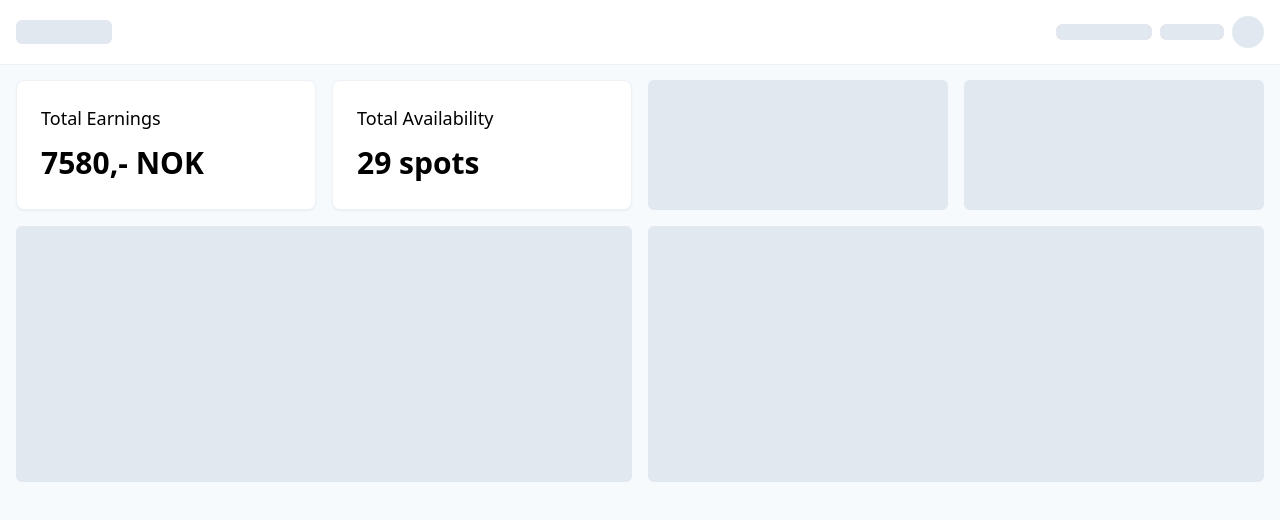
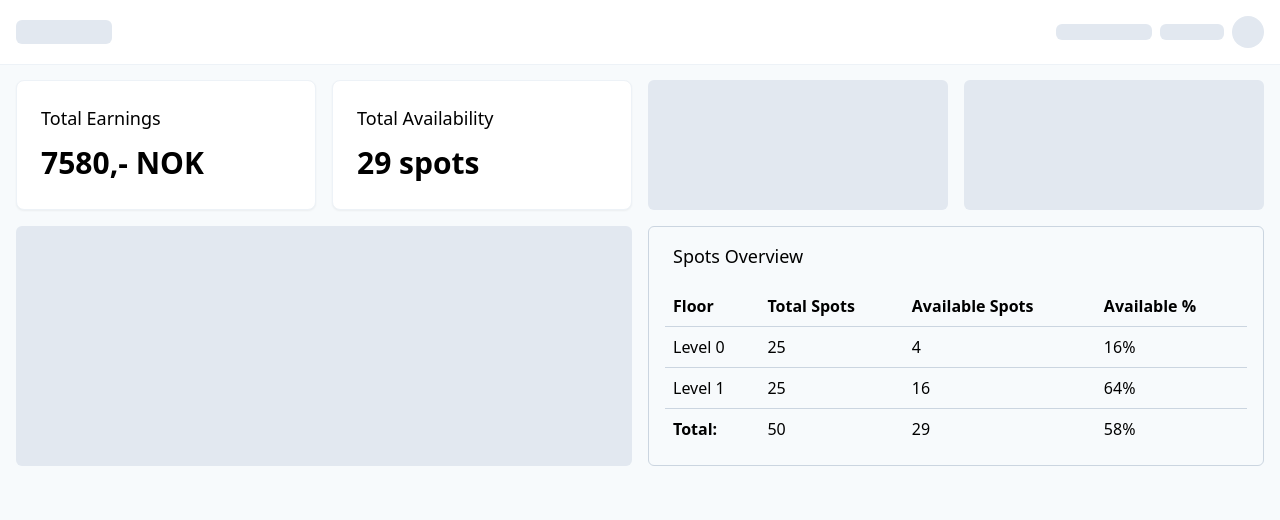
Before and after one commit to alexrohleder/parking-lot, a Next.js app: page / in a window 1280 px wide. Shown: the top 520 px of the page. Built offline with nearby package versions, Linux system fonts and the light colour scheme.

Commit message:
add spots overview table

```diff
--- a/pages/index.tsx
+++ b/pages/index.tsx
@@ -17,21 +17,60 @@ export const getStaticProps: GetStaticProps<Props> = async () => {
   };
 };
 
-export default function Dashboard(props: Props) {
+const percent = (n1: number, n2: number) => (n1 * 100) / n2 + "%";
+
+export default function Dashboard({ earnings, availability }: Props) {
   return (
     <Layout>
       <div className="grid gap-4 grid-cols-2 md:grid-cols-3 lg:grid-cols-4 pb-4">
-        <Card title="Total Earnings" value={`${props.earnings.amount},- NOK`} />
+        <Card title="Total Earnings" value={`${earnings.amount},- NOK`} />
         <Card
           title="Total Availability"
-          value={`${props.availability.totalAvailableSpots} spots`}
+          value={`${availability.totalAvailableSpots} spots`}
         />
         <div className="hidden sm:block placeholder" />
         <div className="hidden lg:block placeholder" />
       </div>
       <div className="grid gap-4 md:grid-cols-2">
-        <div className="hidden sm:block h-64 placeholder" />
-        <div className="hidden sm:block h-64 placeholder" />
+        <div className="hidden sm:block placeholder" />
+        <div className="border border-gray-400 rounded-md p-4">
+          <div className="text-lg mb-4 px-2">Spots Overview</div>
+          <table>
+            <thead>
+              <tr>
+                <th>Floor</th>
+                <th>Total Spots</th>
+                <th>Available Spots</th>
+                <th>Available %</th>
+              </tr>
+            </thead>
+            <tbody>
+              {availability.floors.map((floor) => (
+                <tr key={floor.level}>
+                  <td>Level {floor.level}</td>
+                  <td>{floor.totalSpots}</td>
+                  <td>{floor.totalAvailableSpots}</td>
+                  <td>
+                    {percent(floor.totalAvailableSpots, floor.totalSpots)}
+                  </td>
+                </tr>
+              ))}
+            </tbody>
+            <tfoot>
+              <tr>
+                <td className="font-bold">Total:</td>
+                <td>{availability.totalSpots}</td>
+                <td>{availability.totalAvailableSpots}</td>
+                <td>
+                  {percent(
+                    availability.totalAvailableSpots,
+                    availability.totalSpots
+                  )}
+                </td>
+              </tr>
+            </tfoot>
+          </table>
+        </div>
       </div>
     </Layout>
   );
--- a/services/Floor.ts
+++ b/services/Floor.ts
@@ -1,12 +1,14 @@
 export async function getAvailability(level?: number) {
-  return {
-    0: {
+  return [
+    {
+      level: 0,
       totalSpots: 25,
       totalAvailableSpots: 4,
     },
-    1: {
+    {
+      level: 1,
       totalSpots: 25,
       totalAvailableSpots: 16,
     },
-  };
+  ];
 }
--- a/styles/general.css
+++ b/styles/general.css
@@ -32,3 +32,37 @@
     @apply bg-gray-300 rounded-md;
   }
 }
+
+@layer base {
+  table {
+    @apply w-full;
+
+    thead {
+      @apply border-b border-gray-400;
+
+      th {
+        @apply text-left p-2;
+      }
+    }
+
+    tr {
+      @apply border-b border-gray-400 transition-colors ease-in-out duration-150;
+
+      &:last-child {
+        border-bottom: 0;
+      }
+
+      td {
+        @apply p-2;
+      }
+    }
+
+    tbody tr:hover {
+      @apply bg-gray-200;
+    }
+
+    tfoot tr {
+      @apply border-t;
+    }
+  }
+}
```
